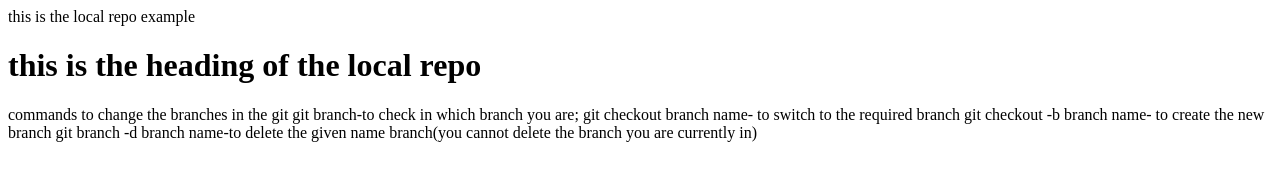
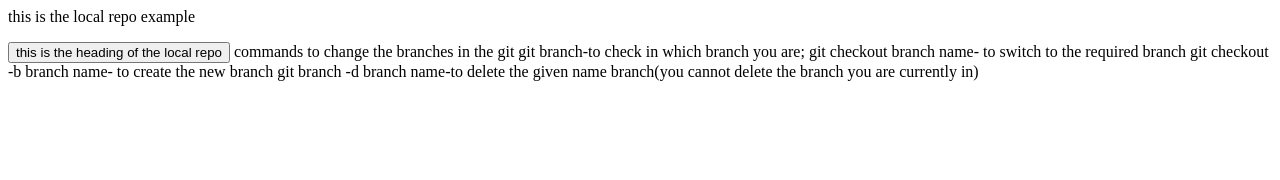
Before and after one commit to Ravindra30000/localrepo, a plain HTML site: page index.html in a window 1280 px wide. Drawn offline with Linux system fonts and the light colour scheme.

Commit message:
new button added

```diff
--- a/index.html
+++ b/index.html
@@ -1,5 +1,5 @@
 <p>this is the local repo example</p>
-<h1>this is the heading of the local repo </h1>
+<button>this is the heading of the local repo </button>
  commands to change the branches in the git
 
  git branch-to check in which branch you are;
```
